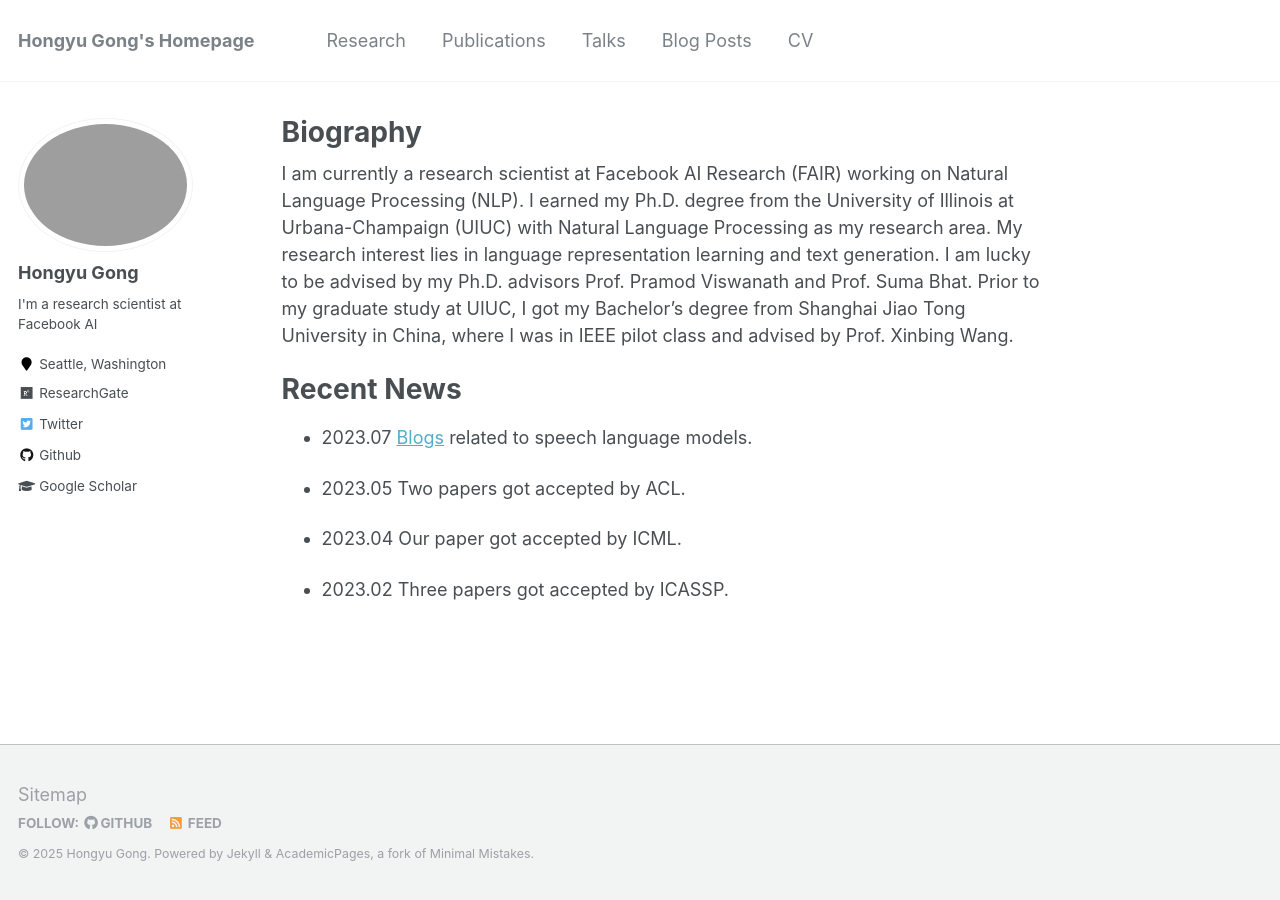
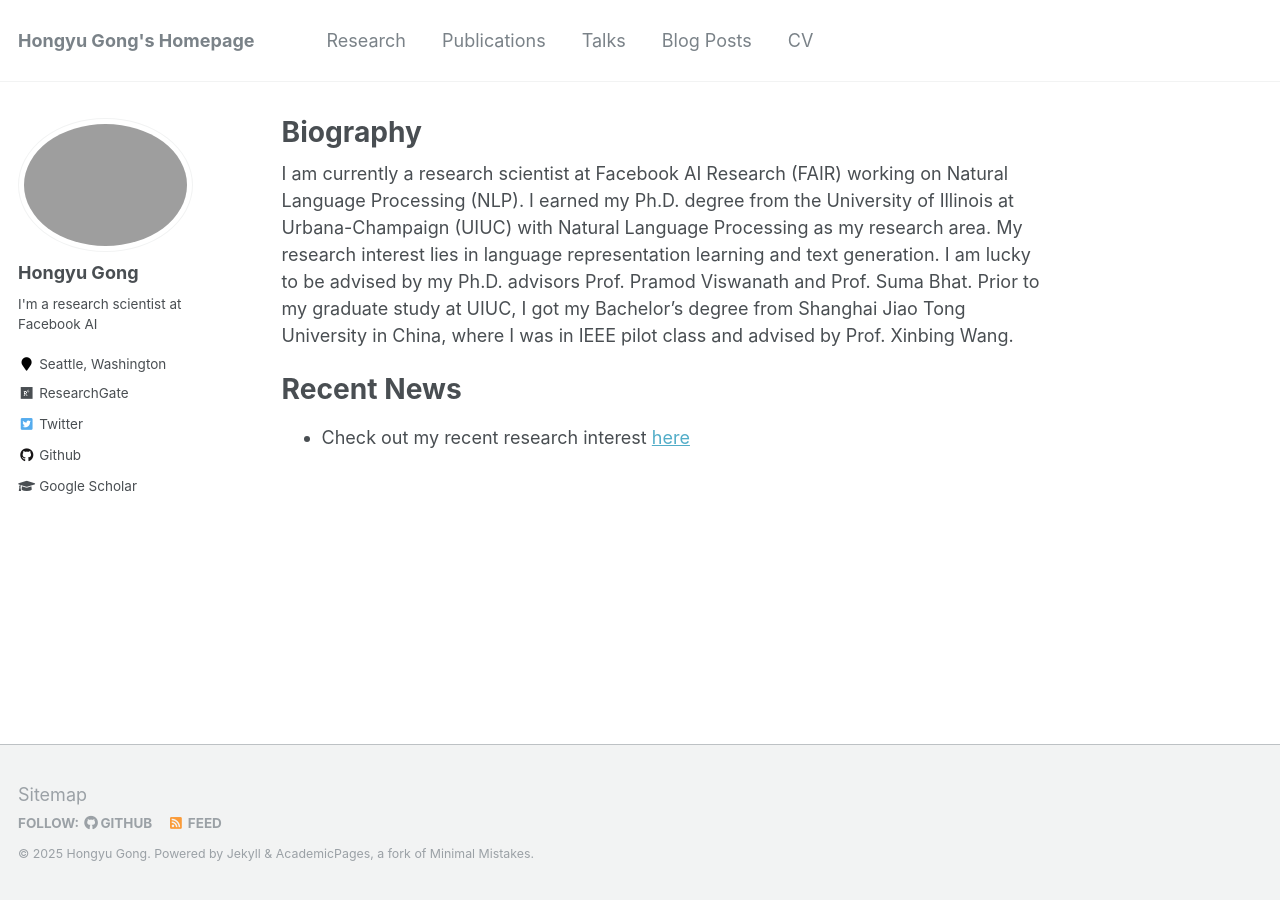
Before and after one commit to HongyuGong/HongyuGong.github.io, a Jekyll site: the page built from _pages/about.md, in a window 1280 px wide. Built offline with Jekyll 4.4.1, drawn with Linux system fonts in a browser that asks for light colours.

Commit message:
Update about.md

```diff
--- a/_pages/about.md
+++ b/_pages/about.md
@@ -13,14 +13,15 @@ I am currently a research scientist at Facebook AI Research (FAIR) working on Na
 
 Recent News
 ======
+* Check out my recent research interest [here](https://hongyugong.github.io/research/)
 
-* 2023.07 [Blogs](https://hongyugong.github.io/year-archive/) related to speech language models.
+<!-- * 2023.07 [Blogs](https://hongyugong.github.io/year-archive/) related to speech language models.-->
 
-* 2023.05 Two papers got accepted by ACL.
+<!-- * 2023.05 Two papers got accepted by ACL.-->
 
-* 2023.04 Our paper got accepted by ICML.
+<!-- * 2023.04 Our paper got accepted by ICML.-->
 
-* 2023.02 Three papers got accepted by ICASSP.
+<!-- * 2023.02 Three papers got accepted by ICASSP.-->
 
 <!-- * 2022.04 Our paper got accepted by NAACL.-->
 
```
